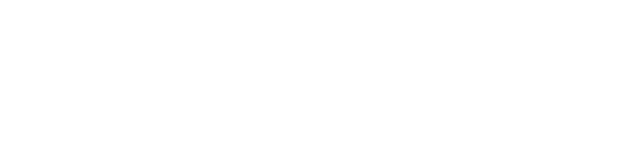
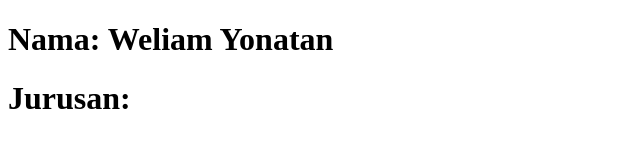
Before and after one commit to DrageonDB/belajar-github, a plain HTML site: page index.html in a window 1280 px wide. Shown: the whole page, without its empty margins (0-640 px from the left). Drawn offline with Linux system fonts and the light colour scheme.

```diff
--- a/index.html
+++ b/index.html
@@ -4,6 +4,7 @@
         <title>Hello World!</title>
     </head>
     <body>
-        <p></p>
+        <h1>Nama: Weliam Yonatan</h1>
+        <h1>Jurusan: </h1>
     </body>
 </html>
```
